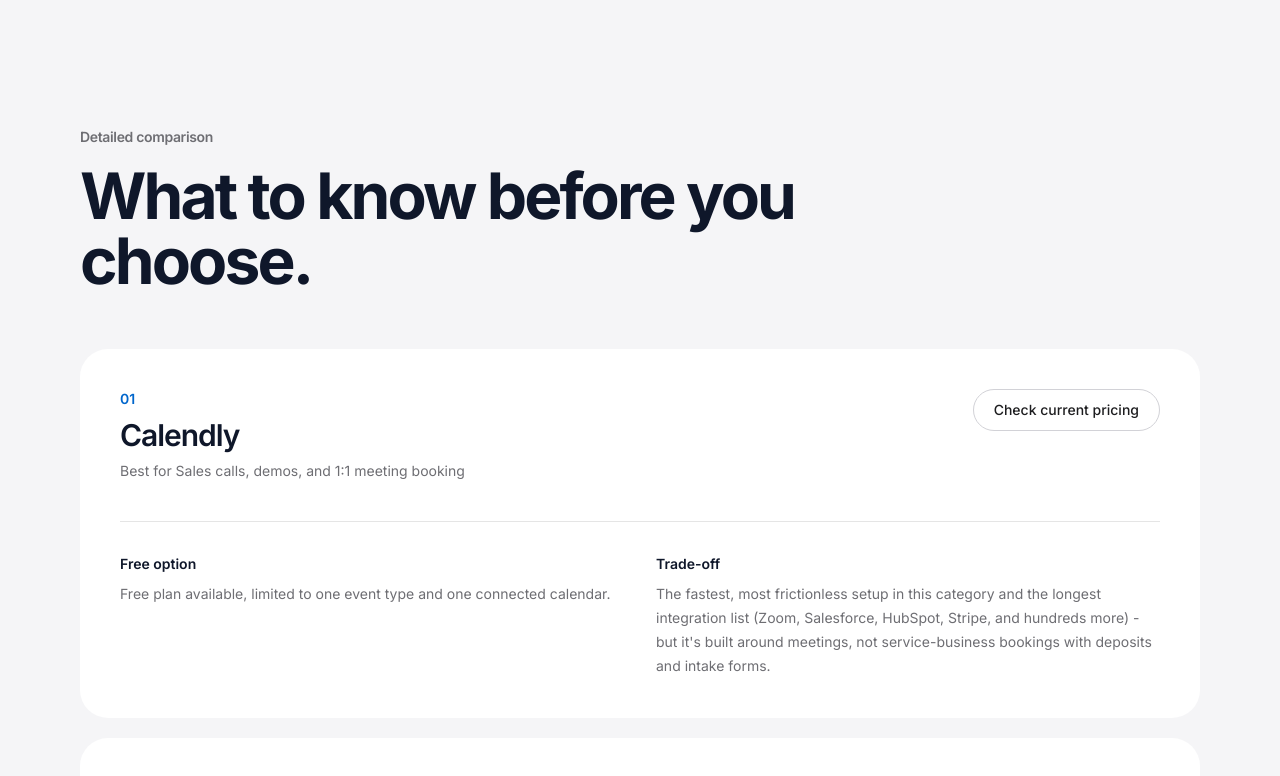
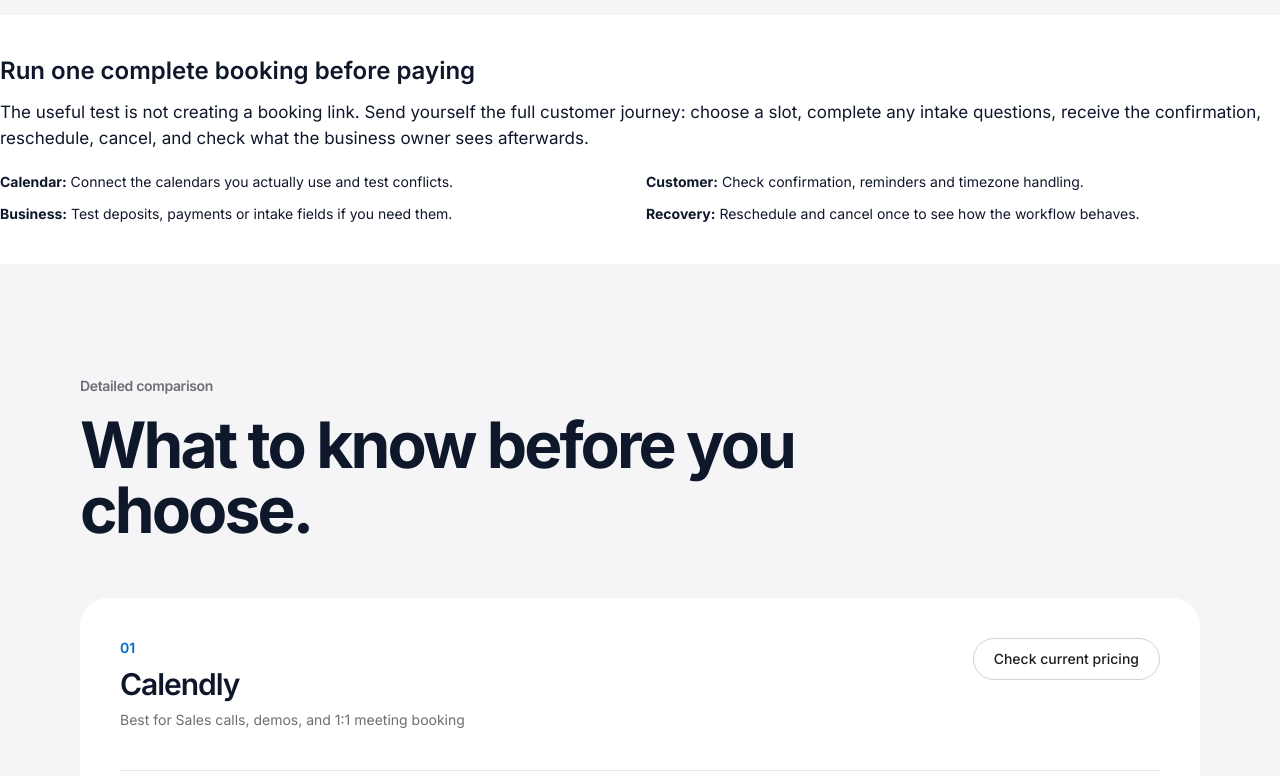
Before and after one commit to LinukaBandara/StackPick, a Next.js app: page /best/appointment-scheduling-software in a window 1280 px wide. Shown: the part 3004-3780 px from the top of the page. Built offline with nearby package versions, Linux system fonts and the light colour scheme; no server answers.

Commit message:
Add original-value testing guidance

```diff
--- a/app/best/appointment-scheduling-software/page.tsx
+++ b/app/best/appointment-scheduling-software/page.tsx
@@ -42,6 +42,19 @@ export default function Page() {
         },
       ]}
       bottomLine="Booking sales calls or 1:1 meetings? Calendly - it's the default for a reason. Running a service business that takes deposits and needs intake forms? Acuity Scheduling is built for exactly that, not adapted to it. Technical team that wants open source or to self-host? Cal.com."
-    />
+    >
+      <section className="bg-white">
+        <div className="sp-contain py-10">
+          <h2 className="text-2xl font-semibold">Run one complete booking before paying</h2>
+          <p className="mt-3 text-slate-600">The useful test is not creating a booking link. Send yourself the full customer journey: choose a slot, complete any intake questions, receive the confirmation, reschedule, cancel, and check what the business owner sees afterwards.</p>
+          <ul className="mt-5 grid gap-3 text-sm text-slate-700 md:grid-cols-2">
+            <li><strong>Calendar:</strong> Connect the calendars you actually use and test conflicts.</li>
+            <li><strong>Customer:</strong> Check confirmation, reminders and timezone handling.</li>
+            <li><strong>Business:</strong> Test deposits, payments or intake fields if you need them.</li>
+            <li><strong>Recovery:</strong> Reschedule and cancel once to see how the workflow behaves.</li>
+          </ul>
+        </div>
+      </section>
+    </ComparisonArticle>
   );
 }
```
